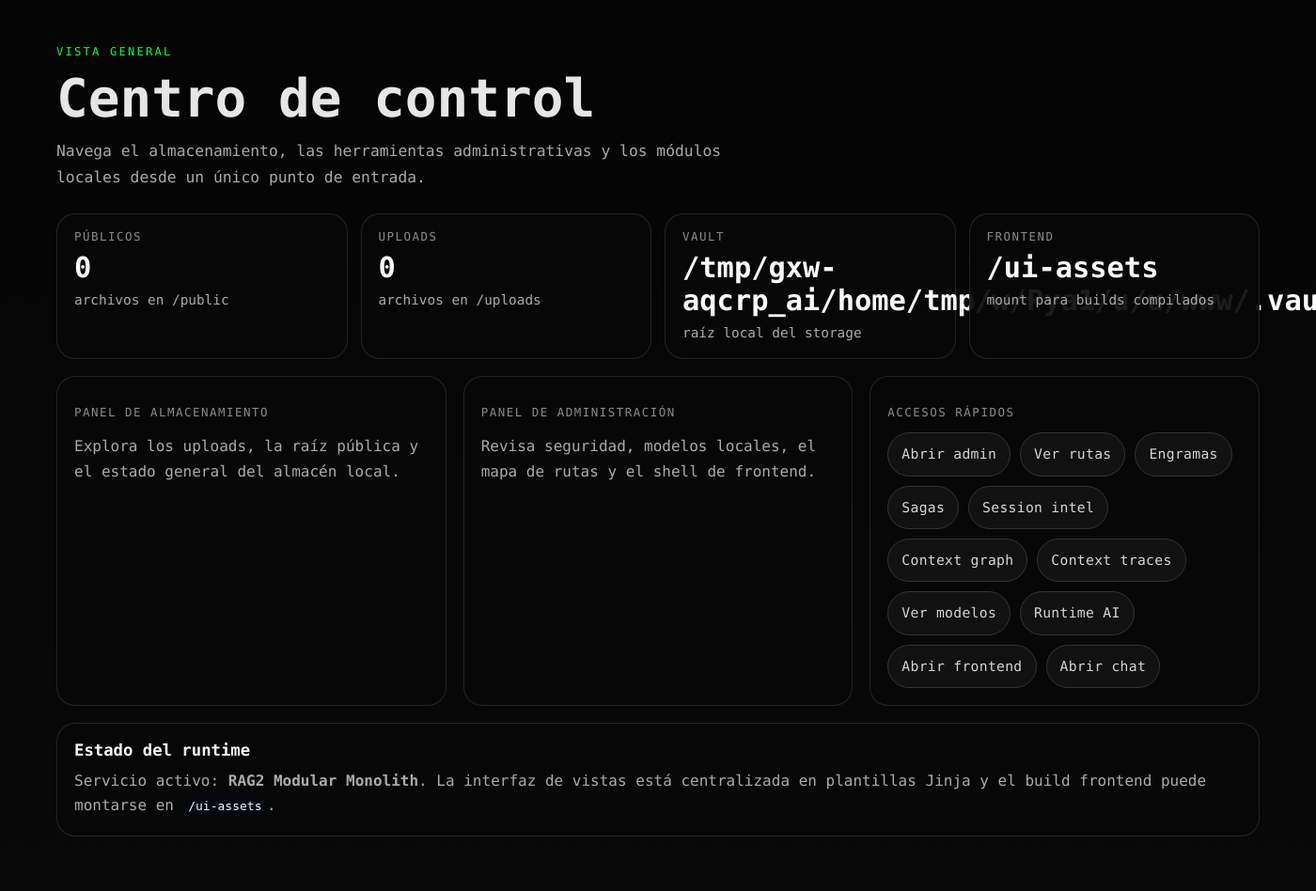
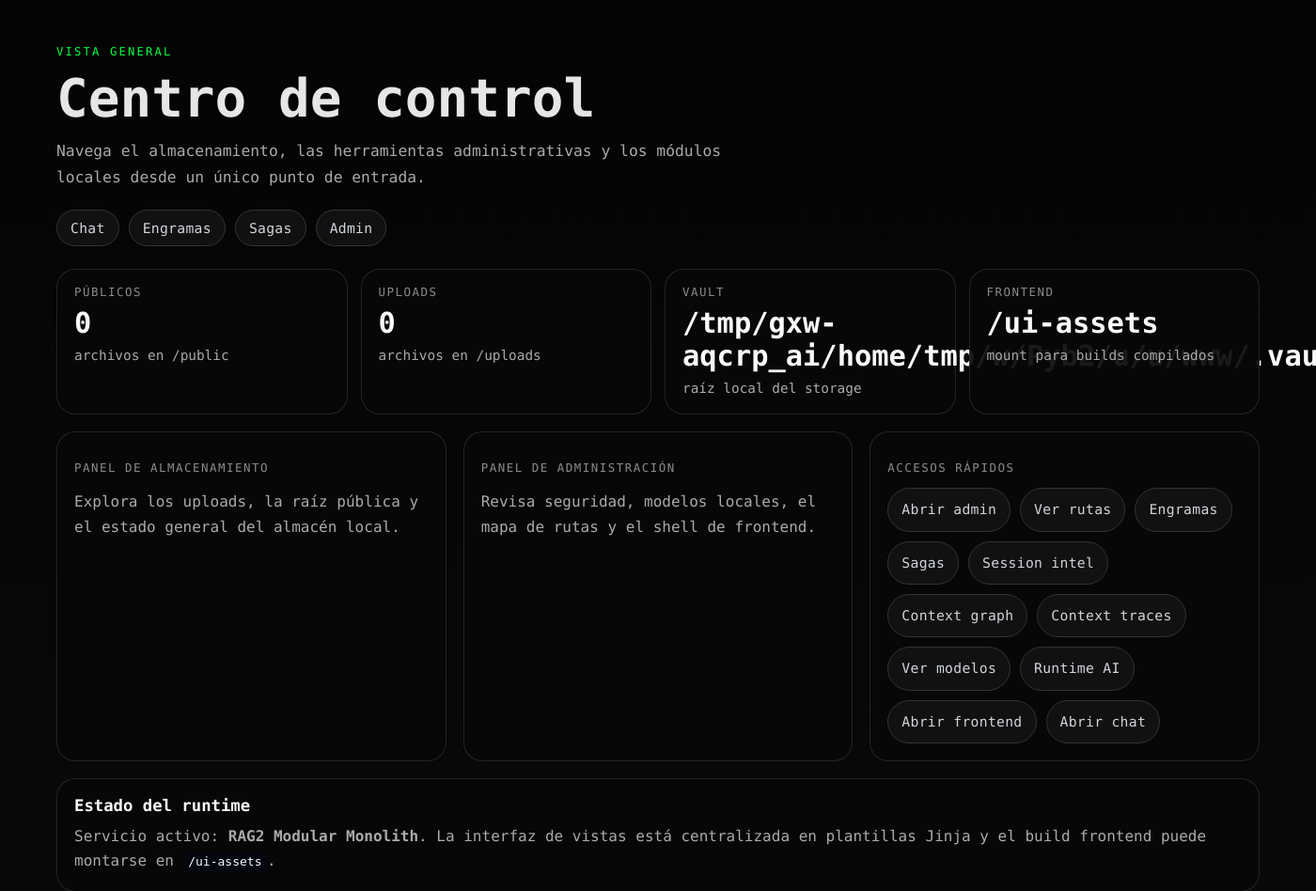
Before and after one commit to Teddy7595/rag2, a FastAPI app: page / in a window 1400 px wide; the page is wider, and only the part inside the window is pictured. Shown: the top 948 px of that part at 94% size. Before the commit the page ends 890 px from the top of that part, so only its background shows below. Run offline with FastAPI, Linux system fonts and the light colour scheme; parts of the project's set-up code (start-up, migrations or seed data) failed here and were passed over.

Commit message:
feat: add quick action buttons for chat and admin navigation in home template

```diff
--- a/app/adapters/web/templates/home.html
+++ b/app/adapters/web/templates/home.html
@@ -41,6 +41,12 @@
   <p class="eyebrow">{{ eyebrow }}</p>
   <h1 class="headline">{{ headline }}</h1>
   <p class="description">{{ description }}</p>
+  <div class="card-actions" style="margin-top: 4px;">
+    <a class="link-button" href="/chat">Chat</a>
+    <a class="link-button" href="/admin/engrams">Engramas</a>
+    <a class="link-button" href="/admin/sagas">Sagas</a>
+    <a class="link-button" href="/admin">Admin</a>
+  </div>
 </section>
 
 <section class="stats">
```
Also changed, not shown: app/adapters/web/templates/chat.html (+18 -4 lines).
